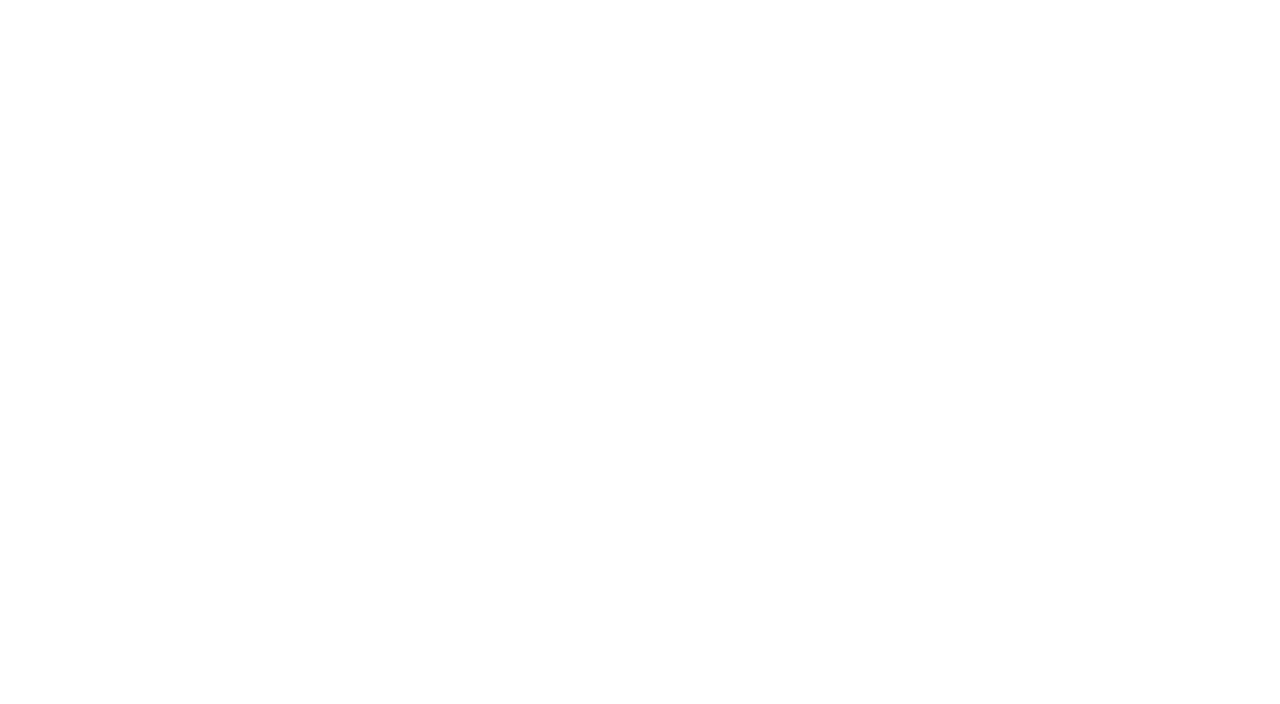
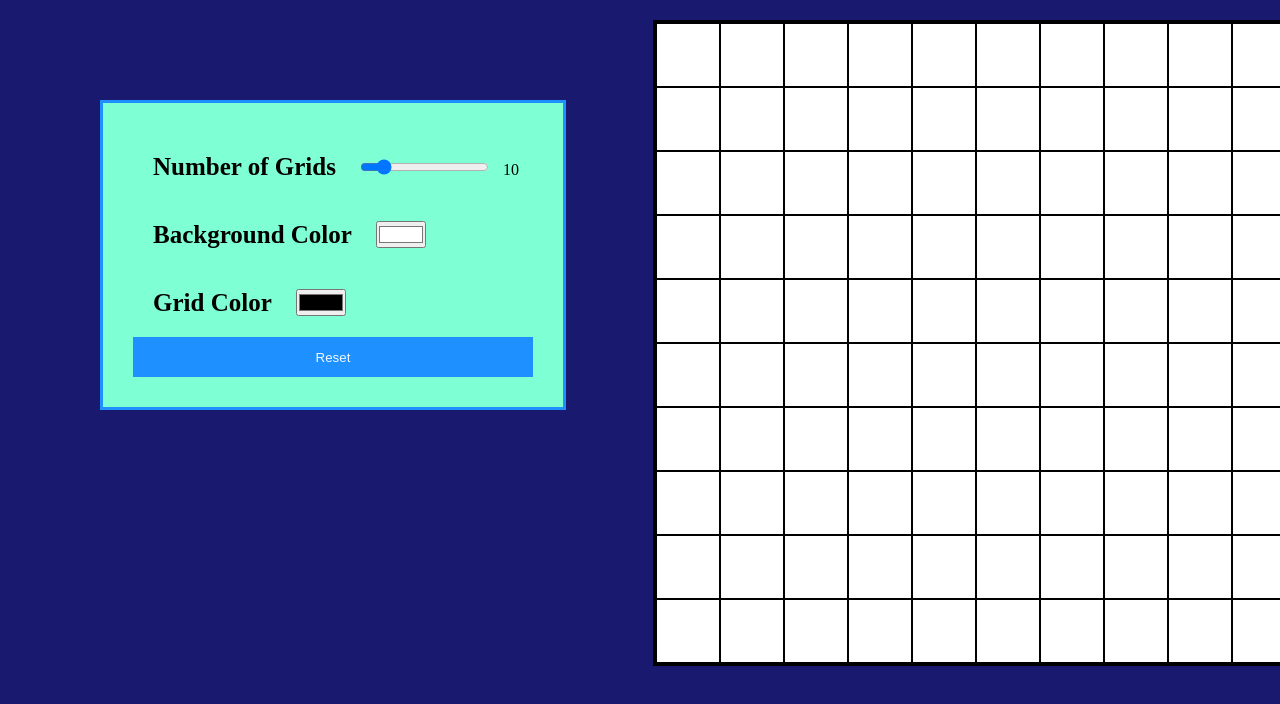
Before and after one commit to Tanveer120/EtchASketch, a plain HTML site: page index.html in a window 1280 px wide. Drawn offline with Linux system fonts and the light colour scheme.

Commit message:
Added the Grid and Some Controls

```diff
--- a/index.html
+++ b/index.html
@@ -4,8 +4,21 @@
     <meta charset="UTF-8">
     <meta name="viewport" content="width=device-width, initial-scale=1.0">
     <title>Etch A Sketch</title>
+    <link rel="stylesheet" href="style.css">
 </head>
 <body>
+    <div class="controls">
+        <h1>Number of Grids</h1>
+        <input type="range" min="1" max="64" value="10" class="slider" id="myRange">
+        <p class="count">10</p>
+        <h1>Background Color</h1>
+        <input type="color" id="BgColor" value=#ffffff><br>
+        <h1>Grid Color</h1>
+        <input type="color" id="GridColor" value=#000000><br>
+        <button>Reset</button>
+    </div>
     <div id="container"></div>
+
+    <script src="index.js"></script>
 </body>
 </html>
--- a/index.js
+++ b/index.js
@@ -0,0 +1,57 @@
+let container = document.querySelector("#container");
+let range = document.querySelector("#myRange");
+let pixelDiv = document.querySelectorAll(".pixelDiv");
+let reset = document.querySelector("button");
+let BgColor = document.querySelector("#BgColor");
+let GridColor = document.querySelector("#GridColor");
+let count = document.querySelector(".count");
+
+updateDrawArea();
+range.addEventListener("input",updateDrawArea)
+
+// let pix = prompt("Enter the Number of Pixels in drawboard");
+function updateDrawArea() {
+    count.textContent = range.value;
+    container.innerHTML = ""
+    pixelDiv = "";
+    let pix = range.value;
+    let pixhw = (640 / pix) - 2;
+
+    for (let i = 0; i < pix; i++) {
+        for (let j = 0; j < pix; j++) {
+            let div = document.createElement("div");
+            div.classList = "pixelDiv";
+            div.style.cssText = `height : ${pixhw}px; width: ${pixhw}px; background-color: ${BgColor.value}; border: 1px solid black;`;
+            container.appendChild(div);
+        }
+    }
+
+    pixelDiv = document.querySelectorAll(".pixelDiv");
+}
+
+container.addEventListener("mouseenter", changeClr);
+
+function changeClr() {
+    for(let indDiv of pixelDiv){
+        indDiv.addEventListener("mouseenter",()=> {
+            indDiv.style.backgroundColor = `${GridColor.value}`;
+        });
+    }
+}
+
+BgColor.addEventListener("change", () => {
+    for(let indDiv of pixelDiv){
+            indDiv.style.backgroundColor = `${BgColor.value}`;
+    }
+})
+
+reset.addEventListener("click", () => {
+    for(let indDiv of pixelDiv){
+        indDiv.style.backgroundColor = `white`;
+        BgColor.value = "#ffffff";
+        GridColor.value = "#000000"
+
+}
+})
+
+console.log(pixelDiv);
--- a/style.css
+++ b/style.css
@@ -0,0 +1,52 @@
+*{
+    padding: 0;
+    margin: 0;
+}
+
+body{
+    background-color:midnightblue;
+}
+
+.controls{
+    position: absolute;
+    width: 400px;
+    background-color: aquamarine;
+    border: 3px solid dodgerblue;
+    padding: 30px;
+    margin-left: 100px;
+    margin-top: 80px;
+}
+
+.controls p{
+    display: inline-block;
+    padding: 10px;
+    margin-bottom: 10px;
+}
+
+.controls h1{
+    display: inline-block;
+    font-size: 25px;
+    padding: 20px;
+}
+
+.controls button{
+    width: 400px;
+    height: 40px;
+    outline: none;
+    background-color: dodgerblue;
+    border: none;
+    color: aliceblue;
+}
+
+#container{
+    margin-left: 51%;
+    margin-top: 20px;
+    border: 3px solid black;
+    width: 640px;
+    height: 640px;
+    display: flex;
+    flex-wrap: wrap;
+    gap: 0;
+    align-items: center;
+    justify-content: center;
+}
```
